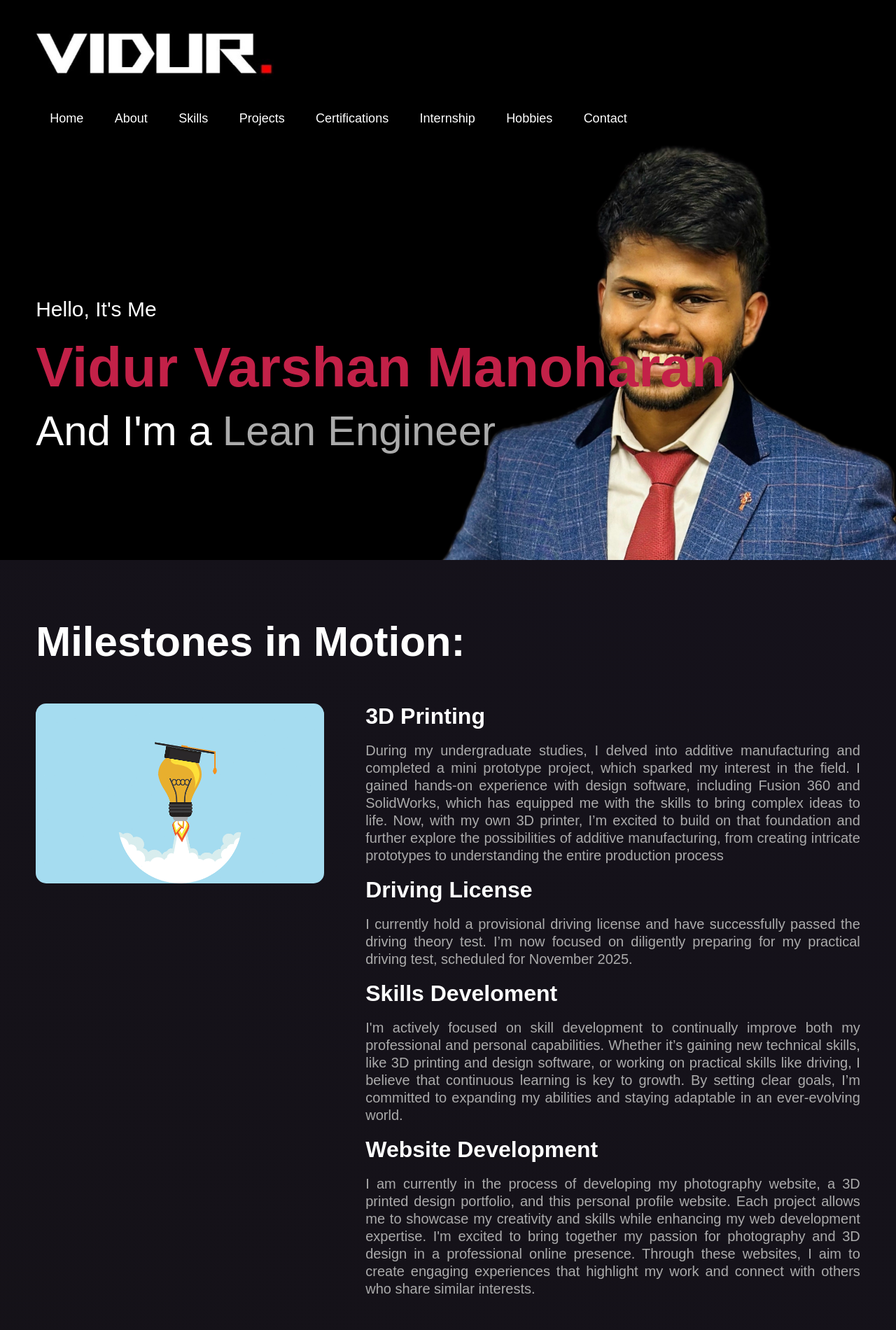
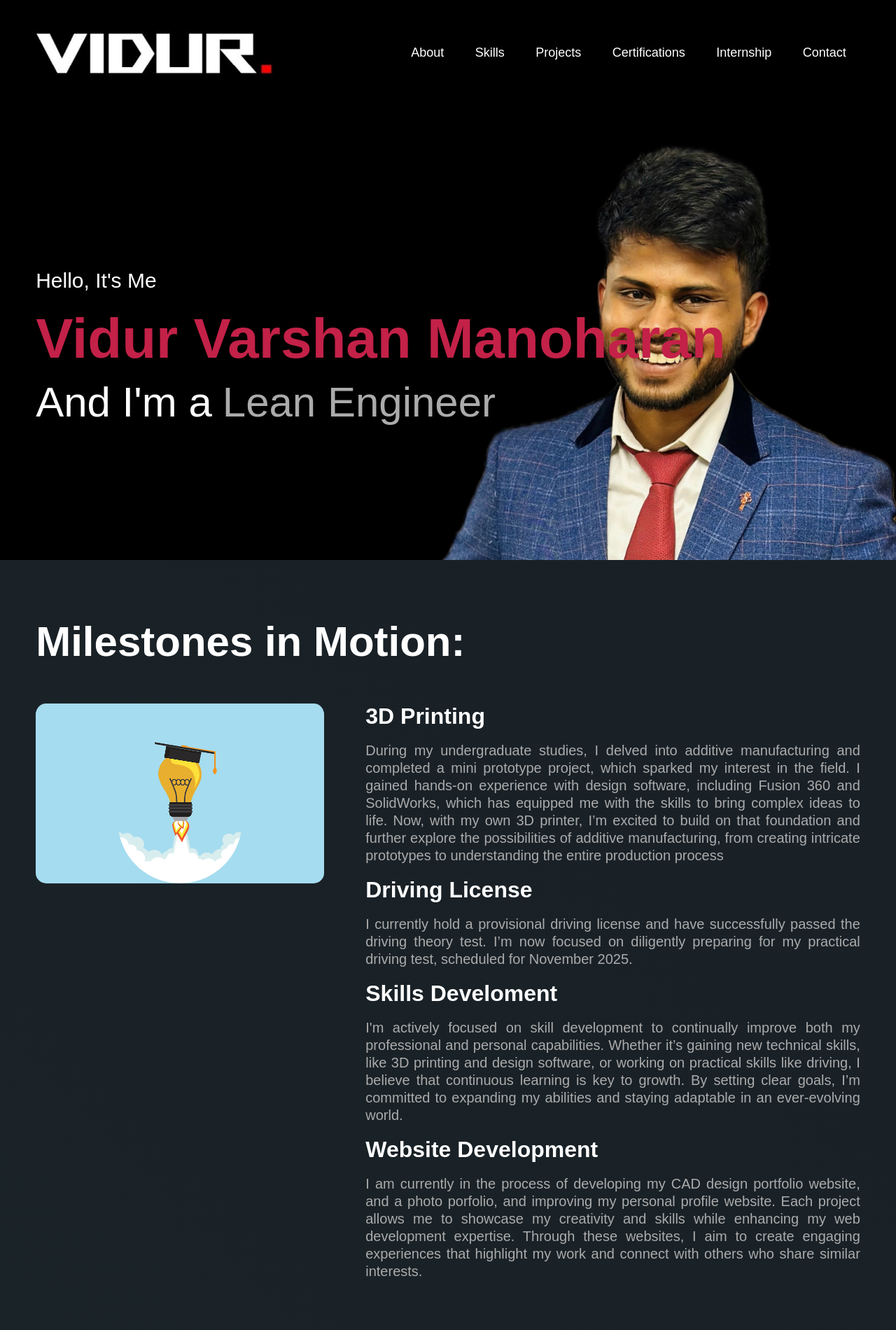
Before and after one commit to Vidur-Varshan-Manoharan/portfolio.github.io, a plain HTML site: page index.html in a window 1280 px wide. Shown: the top 1900 px of the page at 70% size. Drawn offline with Linux system fonts and the light colour scheme.

Commit message:
Add files via upload

```diff
--- a/index.html
+++ b/index.html
@@ -13,19 +13,19 @@
         <div class="container">
             <nav>
                 <img src="vidur.jpg" class="vidur">
+
                 <ul id="sidemenu">
-                    <li><a href="#header">Home</a></li>
                     <li><a href="#about">About</a></li>
                     <li><a href="#skills">Skills</a></li>
                     <li><a href="#project">Projects</a></li>
                     <li><a href="#Certification">Certifications</a></li>
                     <li><a href="#Workshop">Internship</a></li>
-                    <li><a href="#Hobbies">Hobbies</a></li>
                     <li><a href="#contact">Contact</a></li>
                     <i class="fa-solid fa-xmark" onclick="closemenu()"></i>
                 </ul>
                 <i class="fa-solid fa-bars" onclick="openmenu()"></i>
             </nav>
+
             <div class="header">
                 <p>Hello, It's Me</p>
                 <h1><span>Vidur Varshan Manoharan</span></h1>
@@ -62,7 +62,7 @@
                             <P>I'm actively focused on skill development to continually improve both my professional and personal capabilities. Whether it’s gaining new technical skills, like 3D printing and design software, or working on practical skills like driving, I believe that continuous learning is key to growth. By setting clear goals, I’m committed to expanding my abilities and staying adaptable in an ever-evolving world.</P>
                         </br>
                             <h1>Website Development</h1></br>
-                            <P>I am currently in the process of developing my photography website, a 3D printed design portfolio, and this personal profile website. Each project allows me to showcase my creativity and skills while enhancing my web development expertise. I'm excited to bring together my passion for photography and 3D design in a professional online presence. Through these websites, I aim to create engaging experiences that highlight my work and connect with others who share similar interests.</P>
+                            <P>I am currently in the process of developing my CAD design portfolio website, and a photo porfolio, and improving my personal profile website. Each project allows me to showcase my creativity and skills while enhancing my web development expertise. Through these websites, I aim to create engaging experiences that highlight my work and connect with others who share similar interests.</P>
                         </br>
                 </div>
         </div>
@@ -473,9 +473,9 @@
                 <li class="hob">
                     <img src="camera.gif">
                     <h1>
-                        <span>Photography</span>
+                        <span>SHUTTERBUG</span>
                     </h1>
-                    <P>Spending time at the gym helps me<br> find balance and strength both physically <br>and mentally.<br><br><a href="photo.html"><i class="fa-solid fa-up-right-from-square"></i> Visit my Photography Portfolio</a></br>(Page is under development)</P>
+                    <P>Exploring the world through my camera lens<br> helps me discover creativity and<br> joy both visually and emotionally.<br><br><a href="photo.html"><i class="fa-solid fa-up-right-from-square"></i> Visit my Photography Portfolio</a></br>(Page is under development)</P>
                 </li>
                 <div class="strip"></div>
 
--- a/style.css
+++ b/style.css
@@ -15,8 +15,8 @@ body
     padding: 0;
     box-sizing: border-box;
     color: #fff;
-    background:linear-gradient(45deg,#263321,#13130c,#161122,#5E2A2A);
-    background-size: 300% 300%;
+    background:linear-gradient(45deg,#0f0f0a,#1e2d24,#14152a,#4b1f1f);
+    background-size: 400% 400%;
     animation: color 6s ease-in-out infinite;
 }
 @keyframes color{
@@ -63,6 +63,7 @@ nav{
 .vidur{
     width: 340px;
 }
+
 nav ul li{
     display: inline-block;
     list-style: none;
@@ -74,21 +75,23 @@ nav ul li a{
         text-decoration: none;
         font-size: 18px;
         position: relative;
+        display: block;
 }
 
 nav ul li a::after{
     content:'';
     width:0%;
-    height: 3px;
+    height: 5px;
     background: #dbec09;
     position: absolute;
+    border-radius: 10px;
     left: 0;
     bottom: -6px;
     transition: 0.5s;
 }
 
 nav ul li a:hover::after{
-    width: 100%;
+    width: 110%;
 }
 
 .header{
@@ -242,7 +245,8 @@ nav ul li a:hover::after{
 .tab-links::after{
     content: '';
     width: 0;
-    height: 3px;
+    height: 5px;
+    border-radius: 10px;
     background: #e9ec18;
     position: absolute;
     left: 0;
```
